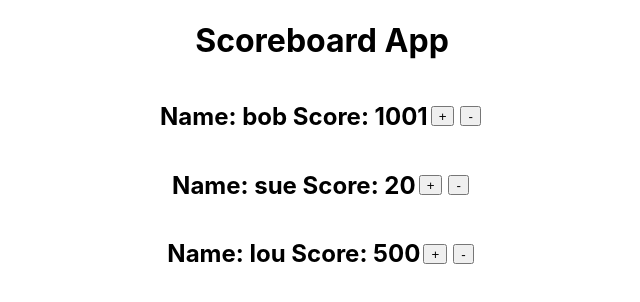
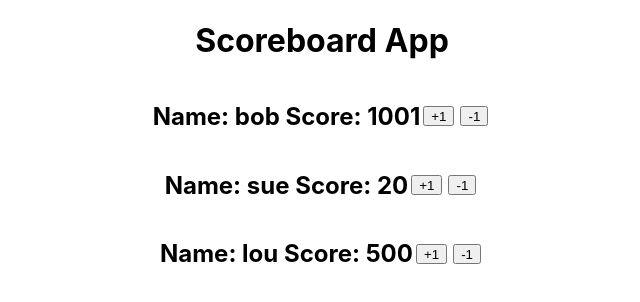
Before and after one commit to GFore/dc-React-Scoreboard, a React (Create React App) app: page / in a window 1280 px wide. Shown: the top 302 px of the page, without its empty margins (318-958 px from the left). Built offline with nearby package versions, Linux system fonts and the light colour scheme.

Commit message:
combines inc and dec score functions into single changeScore func

```diff
--- a/src/App.js
+++ b/src/App.js
@@ -35,8 +35,7 @@ class App extends Component {
           id = {score.id}
           name = {score.name}
           score = {score.score}
-          incScore={x => this._incrementScoreById(x)}
-          decScore={e => this._decrementScoreById(e)}
+          changeScore={(id, delta) => this._changeScoreById(id, delta)}
         />
 
       );
@@ -44,13 +43,12 @@ class App extends Component {
     return cards;
   }
 
-//Version 0:
-  _incrementScoreById(id){
+  _changeScoreById(id, scoreDelta){
     // find the player in this.state.score and increment their score
     const newScores = this.state.scores.map(score => {
       // only change the score for the matching id
       if(score.id === id) {
-        score.score += 1;
+        score.score += scoreDelta;    //scoreDelta is 1 for increasing score, or -1 for decreasing score
       }
       return score;
     });
@@ -60,95 +58,6 @@ class App extends Component {
     })
   }
 
-  _decrementScoreById(id){
-    // find the player in this.state.score and increment their score
-    const newScores = this.state.scores.map(score => {
-      // only change the score for the matching id
-      if(score.id === id) {
-        score.score -= 1;
-      }
-      return score;
-    });
-
-    this.setState({
-      scores: newScores
-    })
-  }
-
-
-
-  //Version 1: use .map to manually construct replacement
-  // _incrementScoreById(id){
-  //   // find the player in this.state.score
-  //   // increment their score
-  //   const newScores = this.state.scores.map(score => {
-  //     if(score.id !== id) {return score}
-  //     else {
-  //       return {
-  //         id: score.id,
-  //         name: score.name,
-  //         score: score.score+1
-  //       }
-  //     }
-  //   });
-  //   // call this.setState
-  //   this.setState({
-  //     scores: newScores
-  //   })
-  // }
-
-
-  //Version 2: use .map and copy values out of the original
-//     _incrementScoreById(id){
-//       // find the player in this.state.score
-//       // increment their score
-//       const newScores = this.state.scores.map(scr => {
-//         if(scr.id !== id) {return scr}
-//         else {
-//           return {...scr,
-//             score: scr.score+1,
-//           }
-//         }
-//       });
-//       // call this.setState
-//       this.setState({
-//         scores: newScores
-//       })
-//     }
-
-// //Version 3: use .map with ternary
-// _incrementScoreById(id){
-//   // find the player in this.state.score
-//   // increment their score
-//   const newScores = this.state.scores.map(scr => {
-//     scr.id !== id ? scr : {...scr,
-//       score: scr.score+1,
-//     }
-//     }
-//   );
-//   // call this.setState
-//   this.setState({
-//     scores: newScores
-//   })
-// }
-
-
 }
 
 export default App;
-
-// Removed this code from div.App
-/* <header className="App-header">
-  <img src={logo} className="App-logo" alt="logo" />
-  <p>
-    Edit <code>src/App.js</code> and save to reload.
-  </p>
-  <a
-    className="App-link"
-    href="https://reactjs.org"
-    target="_blank"
-    rel="noopener noreferrer"
-  >
-    Learn React
-  </a>
-</header> */
--- a/src/Scorecard.js
+++ b/src/Scorecard.js
@@ -5,8 +5,8 @@ function ScoreCard(props) {
     return (
         <div className="flexor">
             <h2>Name: {props.name} Score: {props.score}</h2>
-            <button onClick={() => props.incScore(props.id)}>+</button>
-            <button onClick={() => props.decScore(props.id)}>-</button>
+            <button onClick={() => props.changeScore(props.id, 1)}>+1</button>
+            <button onClick={() => props.changeScore(props.id, -1)}>-1</button>
         </div>
     );
 }
```
